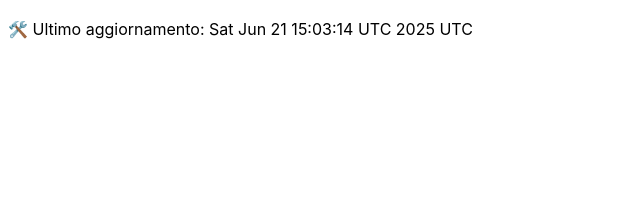
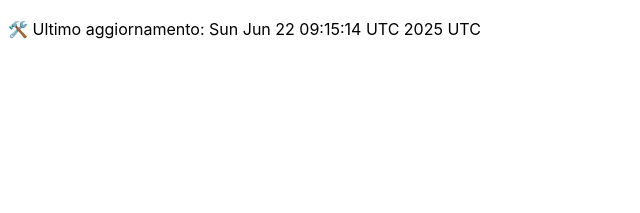
Before and after one commit to DanteTrb/DanteTrb.github.io, a Jekyll site: the page built from badges.md, in a window 1280 px wide. Shown: the top 213 px of the page, without its empty margins (0-640 px from the left). Built offline with Jekyll 4.4.1, drawn with Linux system fonts in a browser that asks for light colours; our own code applies the rules of GitHub Pages for plain Markdown files.

Commit message:
🛠️ Aggiornamento automatico badge

```diff
--- a/badges.md
+++ b/badges.md
@@ -1 +1 @@
-🛠️ Ultimo aggiornamento: Sat Jun 21 15:03:14 UTC 2025 UTC
+🛠️ Ultimo aggiornamento: Sun Jun 22 09:15:14 UTC 2025 UTC
```
